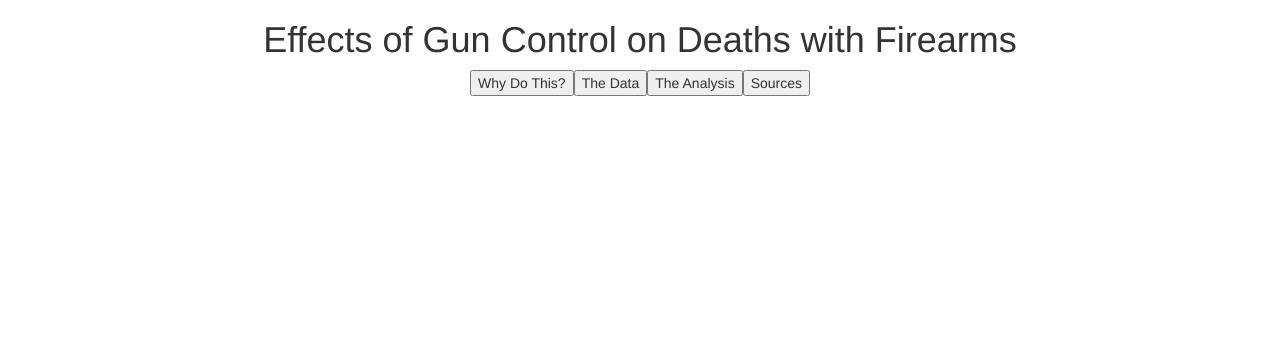
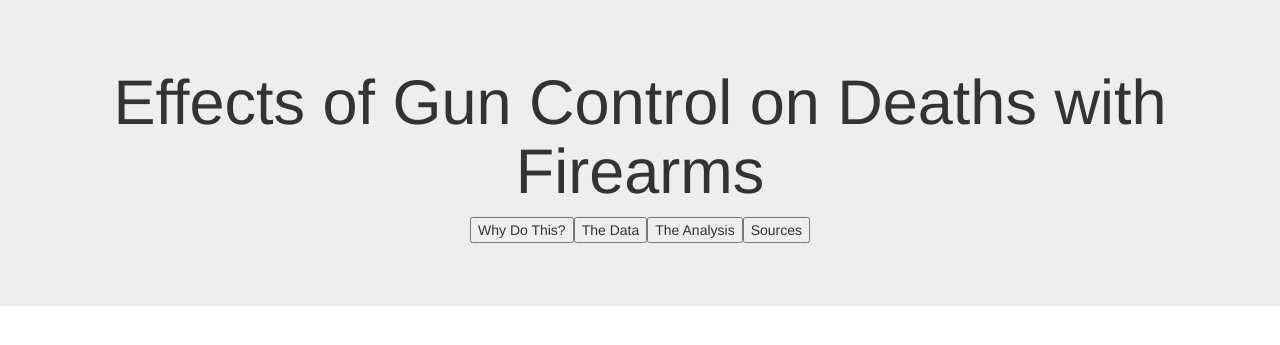
Before and after one commit to mchaiken/updatedDataProj, a Flask app: page / in a window 1280 px wide. Shown: the top 345 px of the page. Run offline with Flask 2, Linux system fonts and the light colour scheme; parts of the project's set-up code (start-up, migrations or seed data) failed here and were passed over; some libraries are stand-ins or nearby versions.

Commit message:
jumbotron

```diff
--- a/app.py
+++ b/app.py
@@ -131,7 +131,7 @@ def home():
     elif buttonVal == "data":
         return render_template("data.html",ranksd=ranksd, sortedranksd=sortedranksd, crimesdVals=crimesdVals)
     elif buttonVal == "analysis":
-        return render_template("data.html",ranksd=ranksd, sortedranksd=sortedranksd, crimesdVals=crimesdVals)
+        return render_template("analysis.html",ranksd=ranksd, sortedranksd=sortedranksd, crimesdVals=crimesdVals)
     elif buttonVal == "sources":
         return render_template("sources.html");
 
--- a/templates/home.html
+++ b/templates/home.html
@@ -8,9 +8,10 @@
     </head>
 
     <body>
-		<div id="main_page">
+		<div class="jumbotron">
         <center>
-            <h1> Effects of Gun Control on Deaths with Firearms</h1>
+
+            <h1 > Effects of Gun Control on Deaths with Firearms</h1>
     <form action="/">
 		<div class="form-group">
             <table><tr>
```
